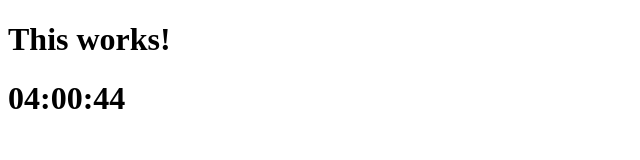
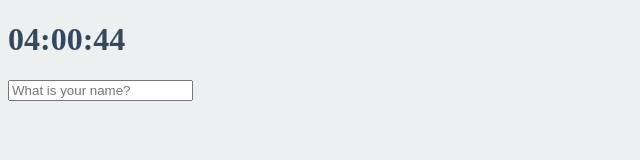
Before and after one commit to jhlsmart92/VanillaJS_chromeApp, a plain HTML site: page index.html in a window 1280 px wide. Shown: the whole page, without its empty margins (0-640 px from the left). Drawn offline with Linux system fonts and the light colour scheme.

Commit message:
Saving the User Name

```diff
--- /dev/null
+++ b/greeting.js
@@ -0,0 +1,43 @@
+const form = document.querySelector(".js-form"), // bring the first factor of the selected
+    input = form.querySelector("input"),
+    greeting = document.querySelector(".js-greetings");
+
+const USER_LS = "currentUser",
+    SHOWING_CN = "showing";
+
+function saveName(text) {
+    localStorage.setItem(USER_LS, text);
+}
+
+function handleSubmit(event) {
+    event.preventDefault(); // makes event not disappear
+    const currentValue = input.value;
+    paintGreeting(currentValue);
+    saveName(currentValue);
+}
+
+function askForName() {
+    form.classList.add(SHOWING_CN);
+    form.addEventListener("submit", handleSubmit);
+}
+
+function paintGreeting(text) {
+    form.classList.remove(SHOWING_CN);
+    greeting.classList.add(SHOWING_CN);
+    greeting.innerText = `Hello ${text}`;
+}
+
+function loadName() {
+    const currentUser = localStorage.getItem(USER_LS);
+    if (currentUser === null) {
+        askForName();
+    } else { // if current user is under localstorage
+        paintGreeting(currentUser);
+    }
+}
+
+function init() {
+    loadName();
+}
+
+init();
--- a/index.css
+++ b/index.css
@@ -13,3 +13,12 @@ h1 {
 .btn {
     cursor: pointer;
 }
+
+.form,
+.greetings {
+    display: none;
+}
+
+.showing {
+    display: block;
+}
--- a/index.html
+++ b/index.html
@@ -5,15 +5,19 @@
     <meta charset="UTF-8">
     <meta name="viewport" content="width=device-width, initial-scale=1.0">
     <title>Document</title>
+    <link rel="stylesheet" href="index.css" />
 </head>
 
 <body>
-    <h1 id="title">This works!</h1>
-    <script src="index.js"></script>
     <div class="js-clock">
-        <h1 class="js-title"></h1>
+        <h1>00:00</h1>
     </div>
+    <form class="js-form form">
+        <input type="text" placeholder="What is your name?" />
+    </form>
+    <h4 class="js-greetings greetings"></h4>
     <script src="clock.js"></script>
+    <script src="greeting.js"></script>
 </body>
 
 </html>
```
